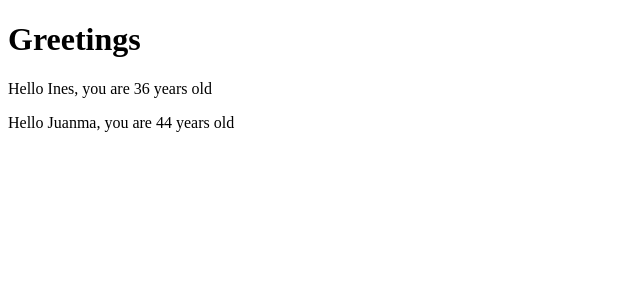
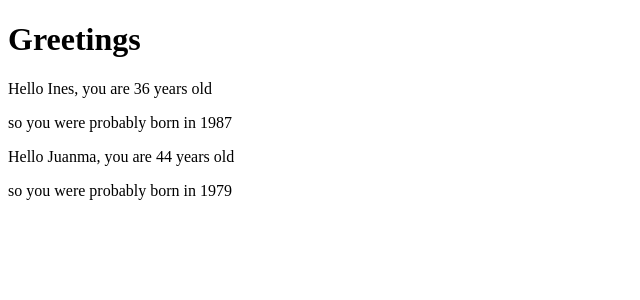
Before and after one commit to jmacosta/fullStackOpen, a React (Vite) app in the folder part1/courseinfo/: page / in a window 1280 px wide. Shown: the top 300 px of the page, without its empty margins (0-640 px from the left). Built offline with nearby package versions, Linux system fonts and the light colour scheme.

Commit message:
feat auxiliar functions from components

```diff
--- a/part1/courseinfo/src/main.jsx
+++ b/part1/courseinfo/src/main.jsx
@@ -63,11 +63,16 @@
 
 /* Estado del componente, controladores de eventos*/
 const Hello = (props) => {
+  const bornYear = () => {
+    const yearNow = new Date().getFullYear();
+    return yearNow - props.age;
+  };
   return (
     <div>
       <p>
         Hello {props.name}, you are {props.age} years old
       </p>
+      <p>so you were probably born in {bornYear()}</p>
     </div>
   );
 };
```
